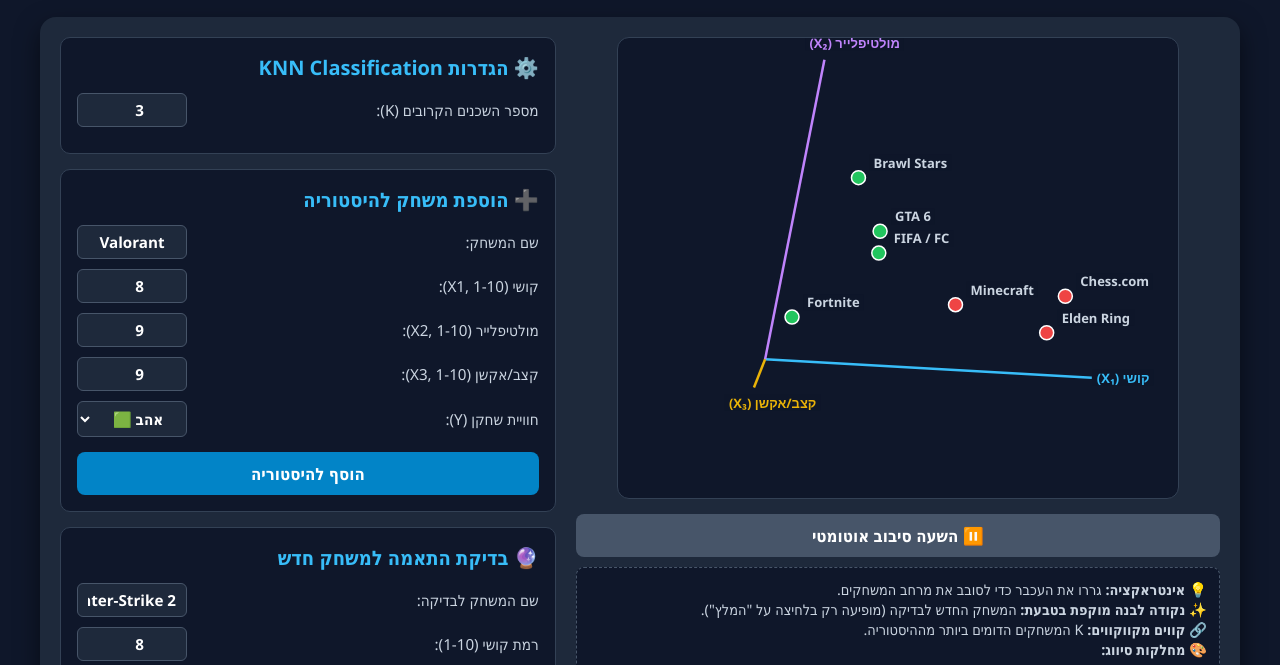
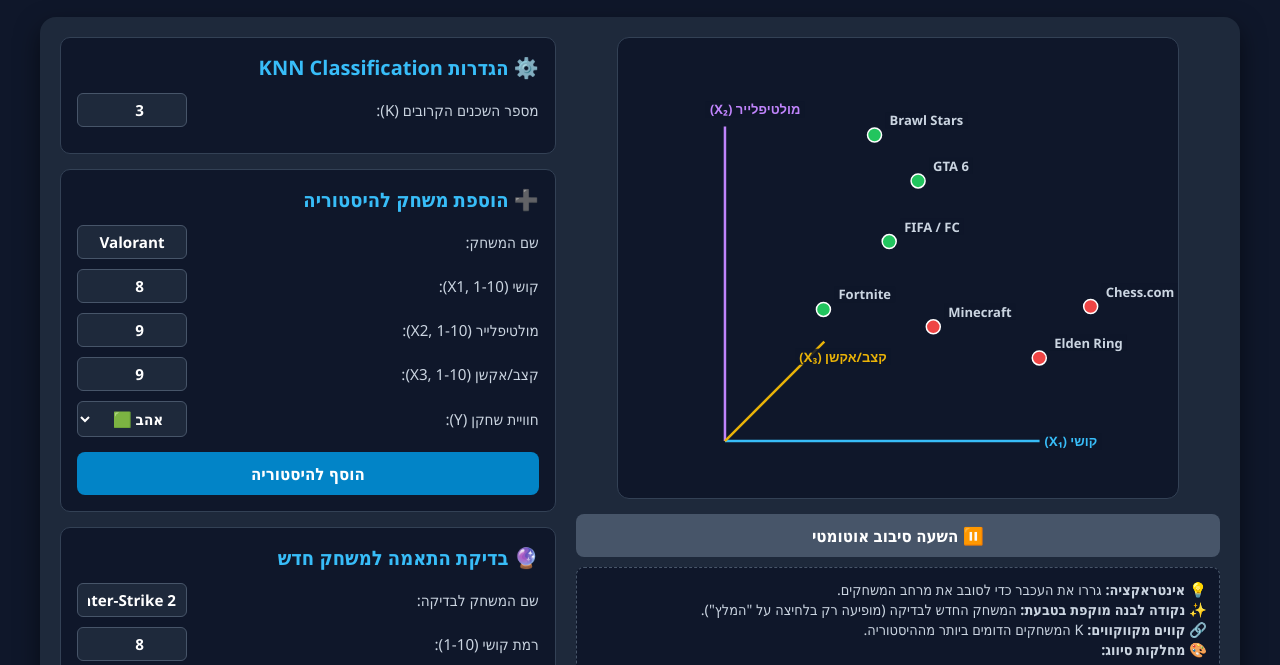
Before and after one commit to amirrazlioz/games_knn-3-param, a plain HTML site: page index.html in a window 1280 px wide. Shown: the part 124-789 px from the top of the page. Drawn offline with Linux system fonts and the light colour scheme.

Commit message:
Update index.html

```diff
--- a/index.html
+++ b/index.html
@@ -340,8 +340,8 @@
        // let angleX = 0.45;
        // let angleY = -0.65;
 
-        let angleX = 0.45;
-        let angleY = -0.45;
+        let angleX = 0;
+        let angleY = 0;
 		//let angleZ = -0.45;
 
         let isDragging = false;
```
